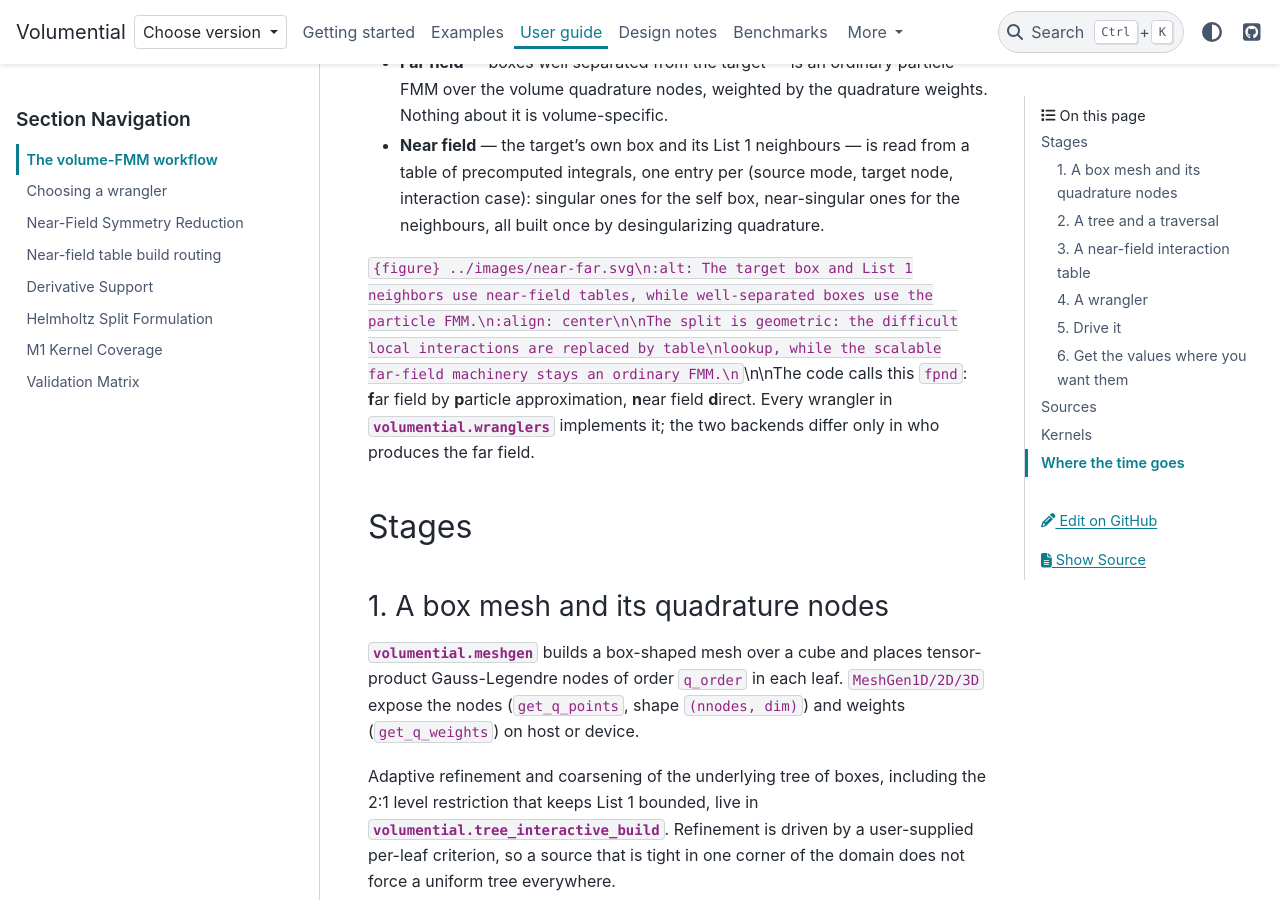
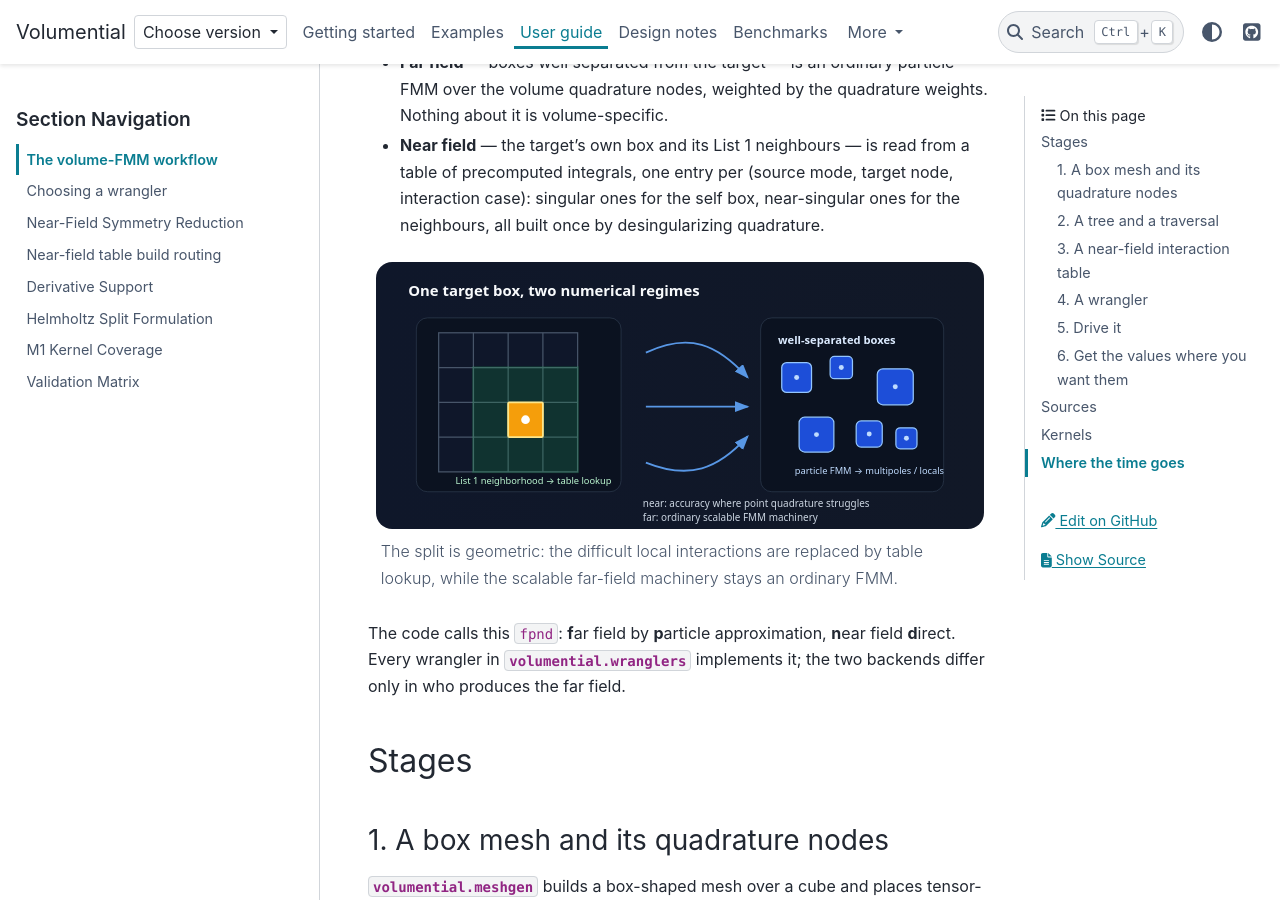
Before and after one commit to xywei/volumential, a Sphinx documentation site: the page built from doc/source/user-guide/volume-fmm-workflow.md, in a window 1280 px wide and 900 px high, scrolled down 469 px. Built offline with Sphinx 7.4.7 and the PyData theme 0.15.4, drawn with Linux system fonts in a browser that asks for light colours.

Commit message:
docs: fix near-far figure formatting

````diff
--- a/doc/source/user-guide/volume-fmm-workflow.md
+++ b/doc/source/user-guide/volume-fmm-workflow.md
@@ -23,7 +23,15 @@ tree* rather than by quadrature rule.
   node, interaction case): singular ones for the self box, near-singular ones
   for the neighbours, all built once by desingularizing quadrature.
 
-```{figure} ../images/near-far.svg\n:alt: The target box and List 1 neighbors use near-field tables, while well-separated boxes use the particle FMM.\n:align: center\n\nThe split is geometric: the difficult local interactions are replaced by table\nlookup, while the scalable far-field machinery stays an ordinary FMM.\n```\n\nThe code calls this `fpnd`: **f**ar field by **p**article approximation,
+```{figure} ../images/near-far.svg
+:alt: The target box and List 1 neighbors use near-field tables, while well-separated boxes use the particle FMM.
+:align: center
+
+The split is geometric: the difficult local interactions are replaced by table
+lookup, while the scalable far-field machinery stays an ordinary FMM.
+```
+
+The code calls this `fpnd`: **f**ar field by **p**article approximation,
 **n**ear field **d**irect. Every wrangler in
 {mod}`volumential.wranglers` implements it; the two backends differ only in who
 produces the far field.
````
